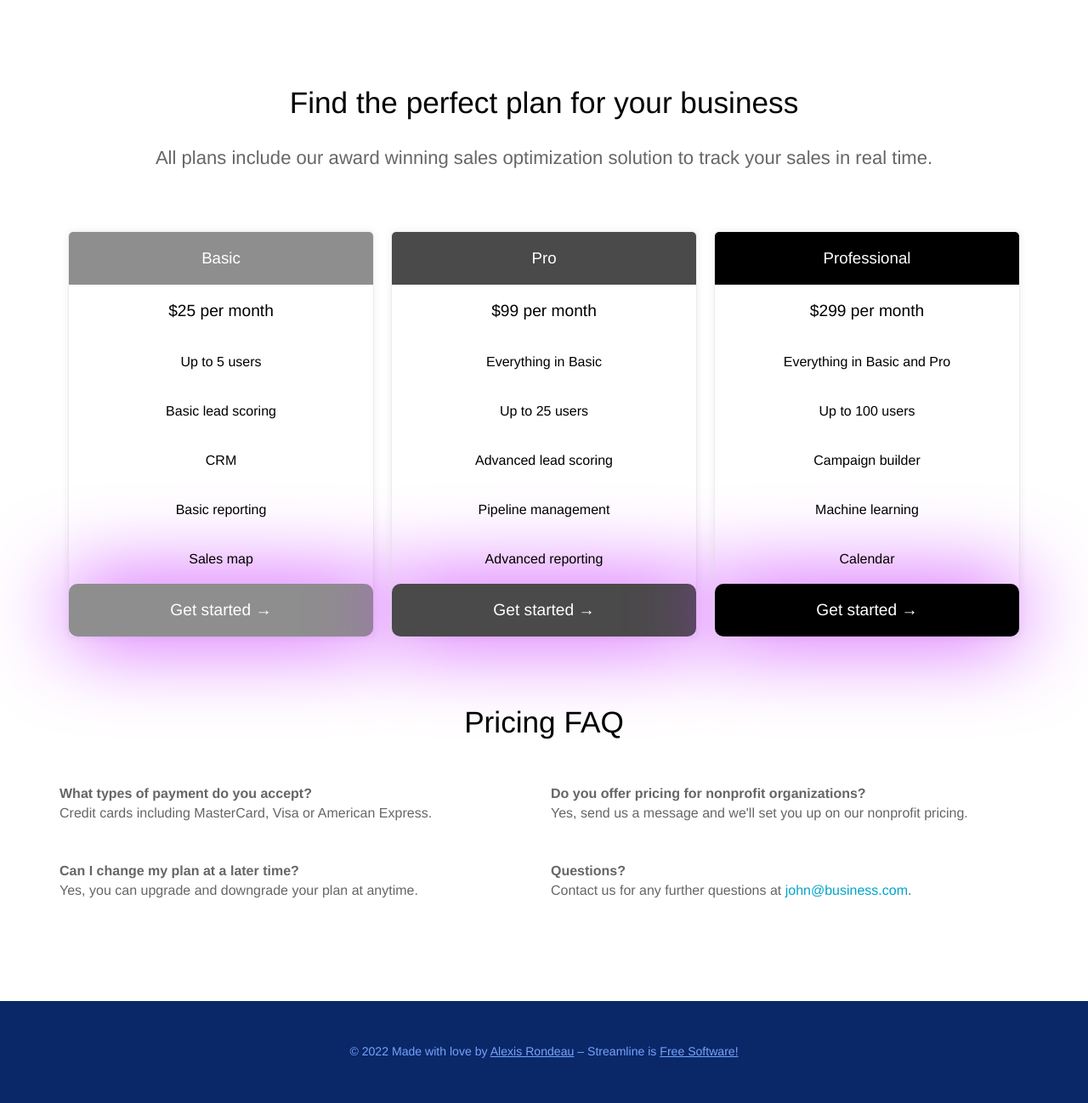
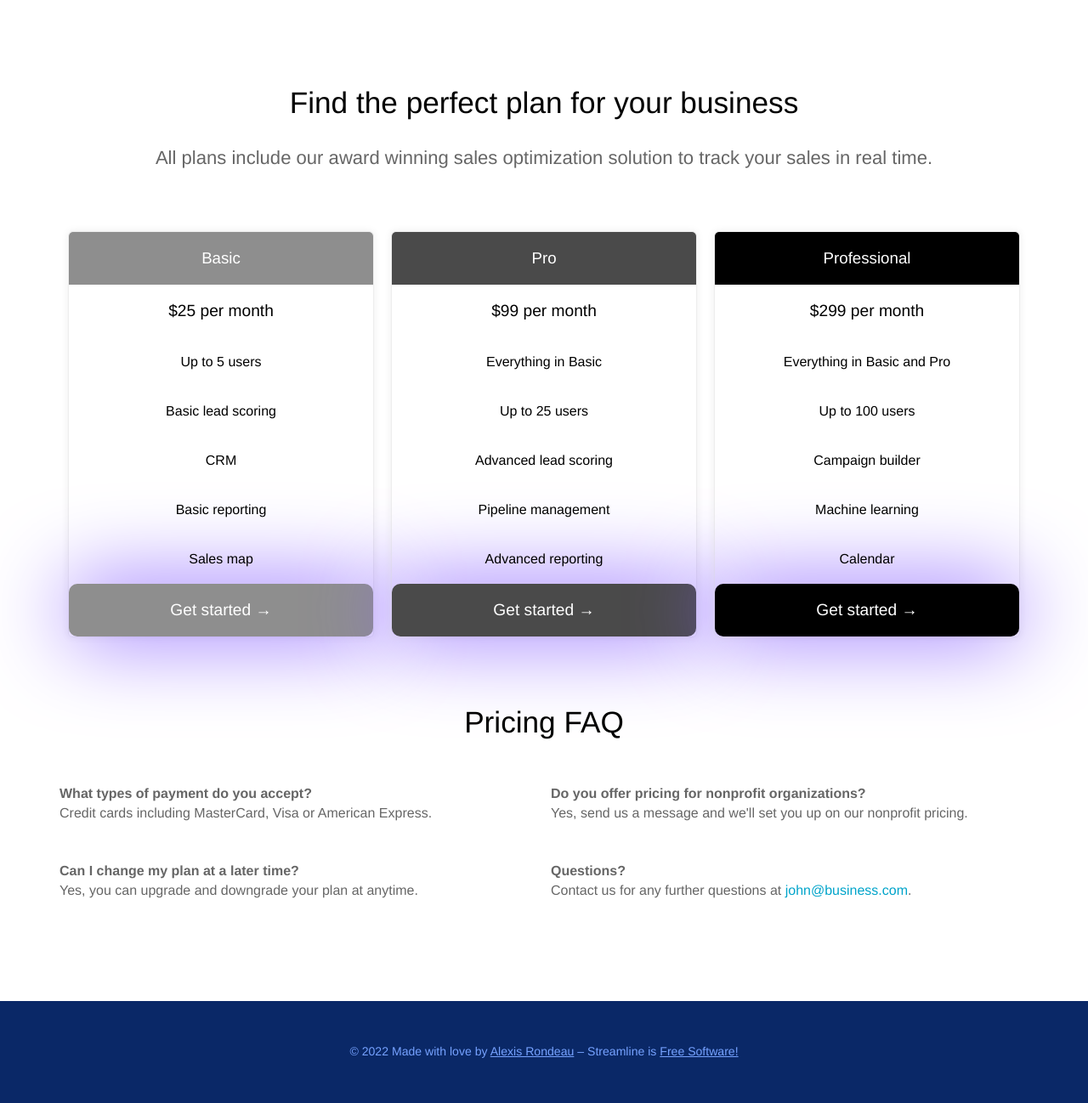
Before and after one commit to akaalias/getstreamline, a Jekyll site: the page built from pricing.html, in a window 1280 px wide. Shown: the whole page at 85% size. Built offline with Jekyll 4.4.1, drawn with Linux system fonts in a browser that asks for light colours.

```diff
--- a/_sass/forms.scss
+++ b/_sass/forms.scss
@@ -15,7 +15,7 @@
 }
 
 .button a {
-	background: rgba(255,255,255,0);
+	background: $button-background;
 	border-radius: 10px !important;
 	border: 1px solid $button-border;
 	font-size: larger;
--- a/_sass/landing-page.scss
+++ b/_sass/landing-page.scss
@@ -57,9 +57,11 @@
 }
 
 .release-link {
-	padding-top: 20px !important;
+	padding-top: 30px !important;
+	font-size: 10pt;
+	color: #fff !important;
 	a {
-		font-size: 10pt;
+		text-decoration: underline;
 		color: #fff !important;
 	}
 }
--- a/_sass/variables.scss
+++ b/_sass/variables.scss
@@ -1,9 +1,10 @@
 $brand-color: #0a2867;
 $secondary-brand-color: #4182e4;
 $middle-gradient-color: mix($brand-color, $secondary-brand-color, 95%);
-$signal-purple: #c937ff;
+$signal-purple: #8961ff;
 $button-border: #da72ff;
 $footer-link-color: #76a2ff;
+$button-background: #2f0a67;
 
 
 // Breakpoints
--- a/index.html
+++ b/index.html
@@ -71,7 +71,10 @@ description: Let your heart speak and your mind wander
 		</div>
 
 		<p class="release-link">
-			<a href="https://github.com/akaalias/getstreamline/releases" target="_blank">Release notes for v3.3</a>
+			Streamline
+			<a href="https://github.com/akaalias/getstreamline/releases" target="_blank">v3.3</a>
+			is <a href="https://github.com/akaalias/Streamline" target="_blank">free software</a>
+			<br/>
 		</p>
 
 	</section>
```
Also changed, not shown: 4 other files.
